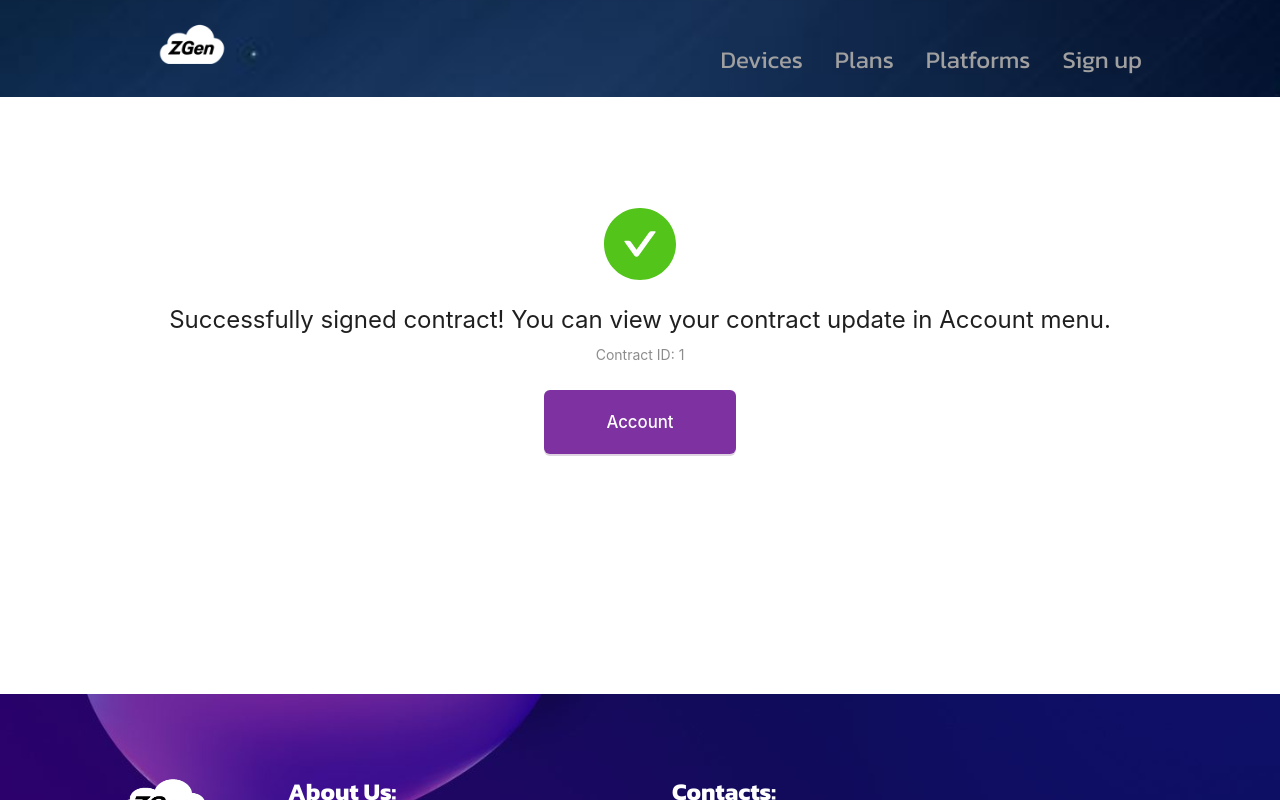
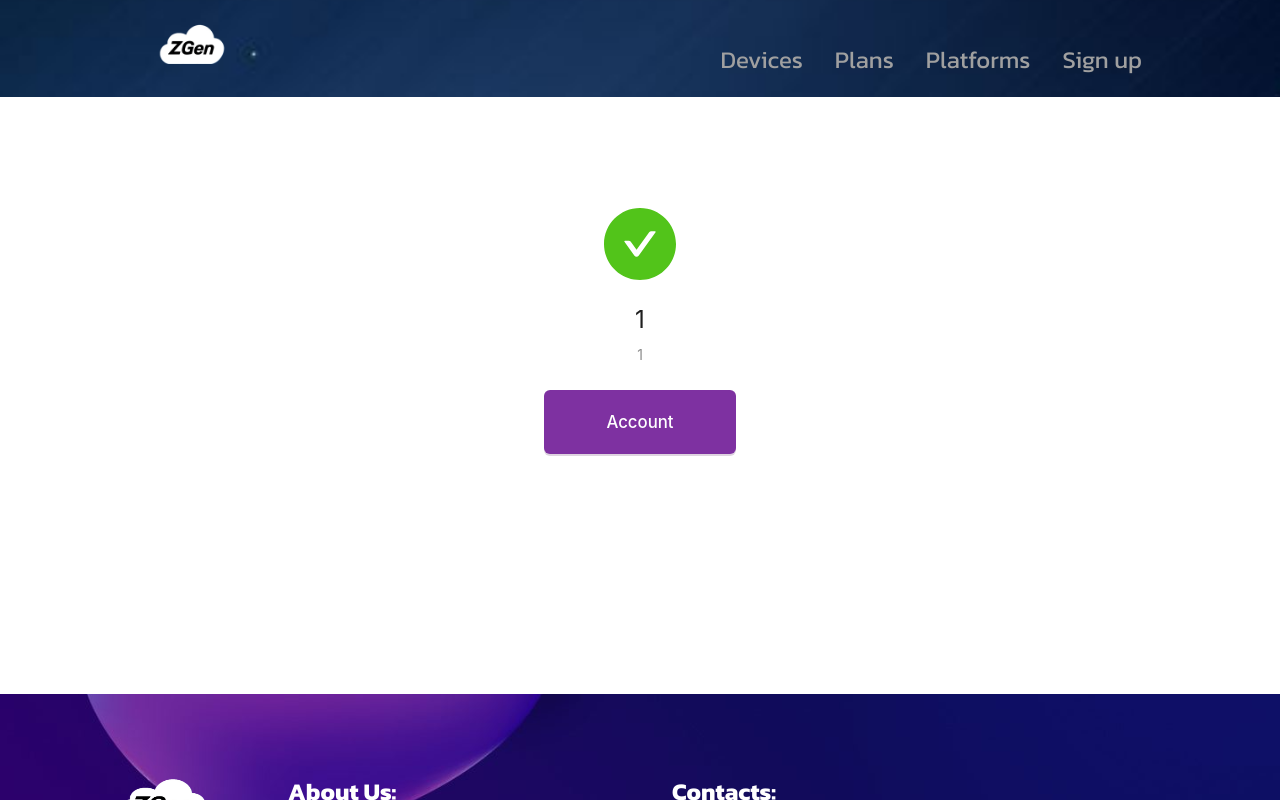
Before and after one commit to MyPersonalProjects-hehe/Z-Gen-client, a React (Vite) app: page /result/1/1 in a window 1280 px wide. Shown: the top 800 px of the page. Built offline with nearby package versions, Linux system fonts and the light colour scheme; a web font is replaced by a local one.

Commit message:
create component reusable; pass data to route

```diff
--- a/src/pages/result/ResultPage.tsx
+++ b/src/pages/result/ResultPage.tsx
@@ -3,7 +3,7 @@ import { useNavigate, useParams } from 'react-router-dom';
 
 function ResultPage() {
   const navigate = useNavigate();
-  const contractId = useParams();
+  const params = useParams();
 
   return (
     <ConfigProvider
@@ -16,8 +16,8 @@ function ResultPage() {
       <Result
         style={{ marginTop: '10rem' }}
         status='success'
-        title='Successfully signed contract! You can view your contract update in Account menu.'
-        subTitle={`Contract ID: ${contractId.id}`}
+        title={params.text}
+        subTitle={params.id}
         extra={[
           <Button
             onClick={() => navigate('/account')}
```
